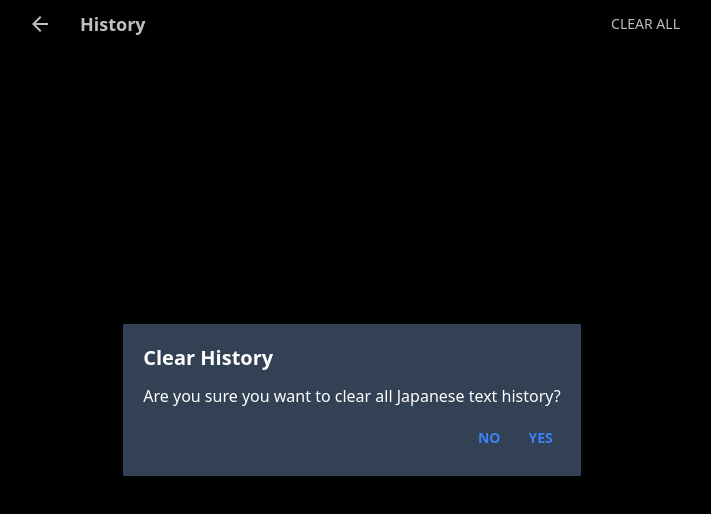
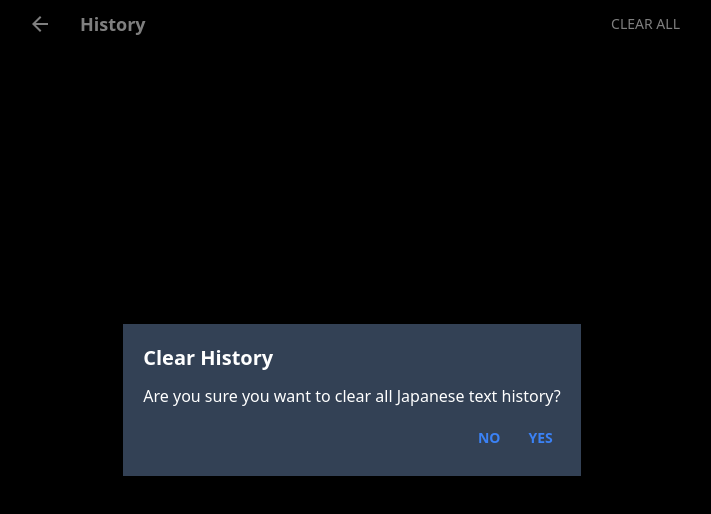
Before and after one commit to bryanjenningz/japanese-reader, a Next.js app: page /history in a window 1280 px wide. Both pictures are taken after a click on the button "CLEAR ALL". Shown: the top 514 px of the page, without its empty margins (288-999 px from the left). Built offline with nearby package versions, Linux system fonts and the light colour scheme.

Commit message:
Increase alert overlay opacity

```diff
--- a/src/components/Alert.tsx
+++ b/src/components/Alert.tsx
@@ -7,7 +7,7 @@ export function Alert({
 }) {
   return (
     <>
-      <div className="fixed inset-0 z-10 bg-black opacity-25"></div>
+      <div className="fixed inset-0 z-10 bg-black opacity-50"></div>
 
       <div
         className="fixed inset-0 z-20 flex items-center justify-center"
```
